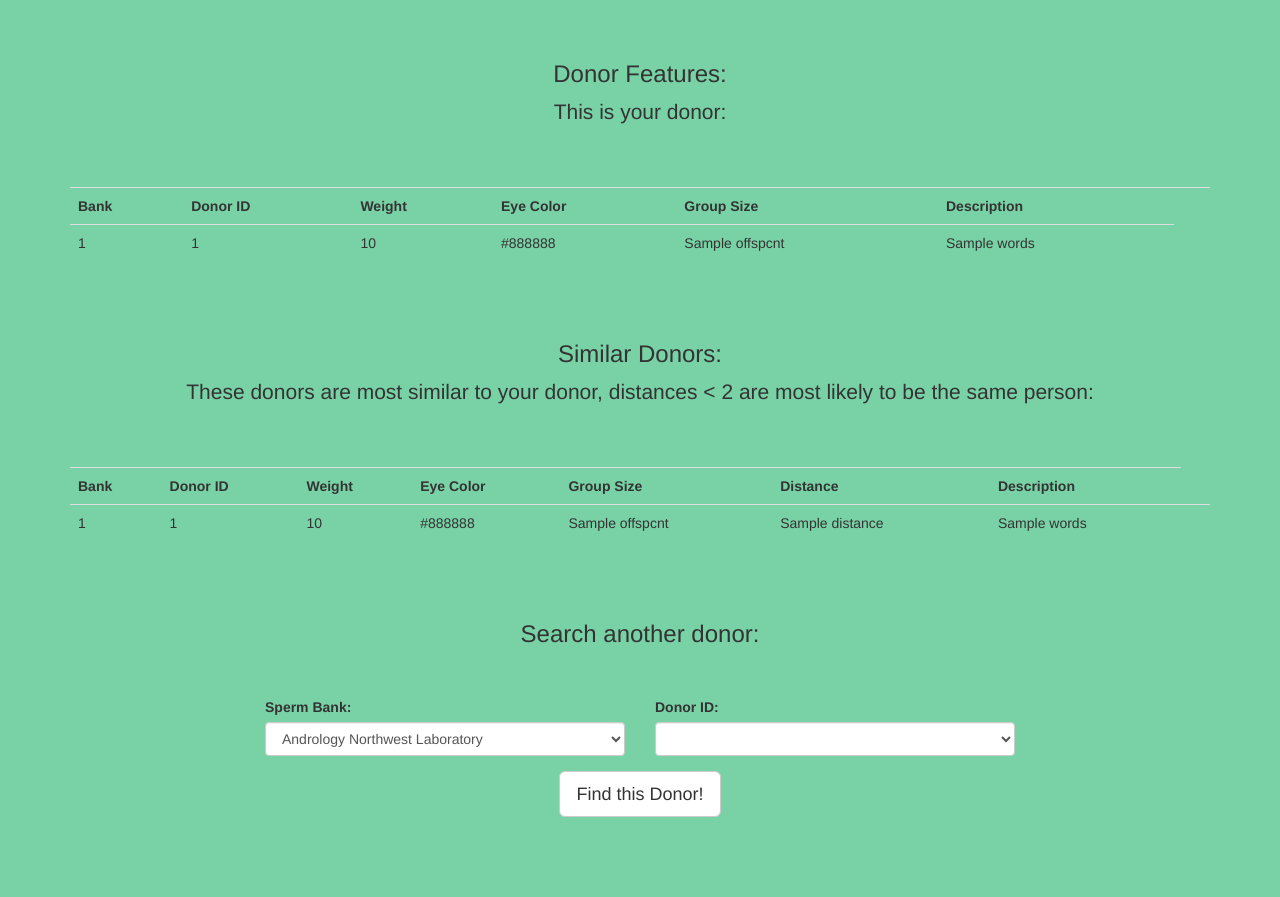
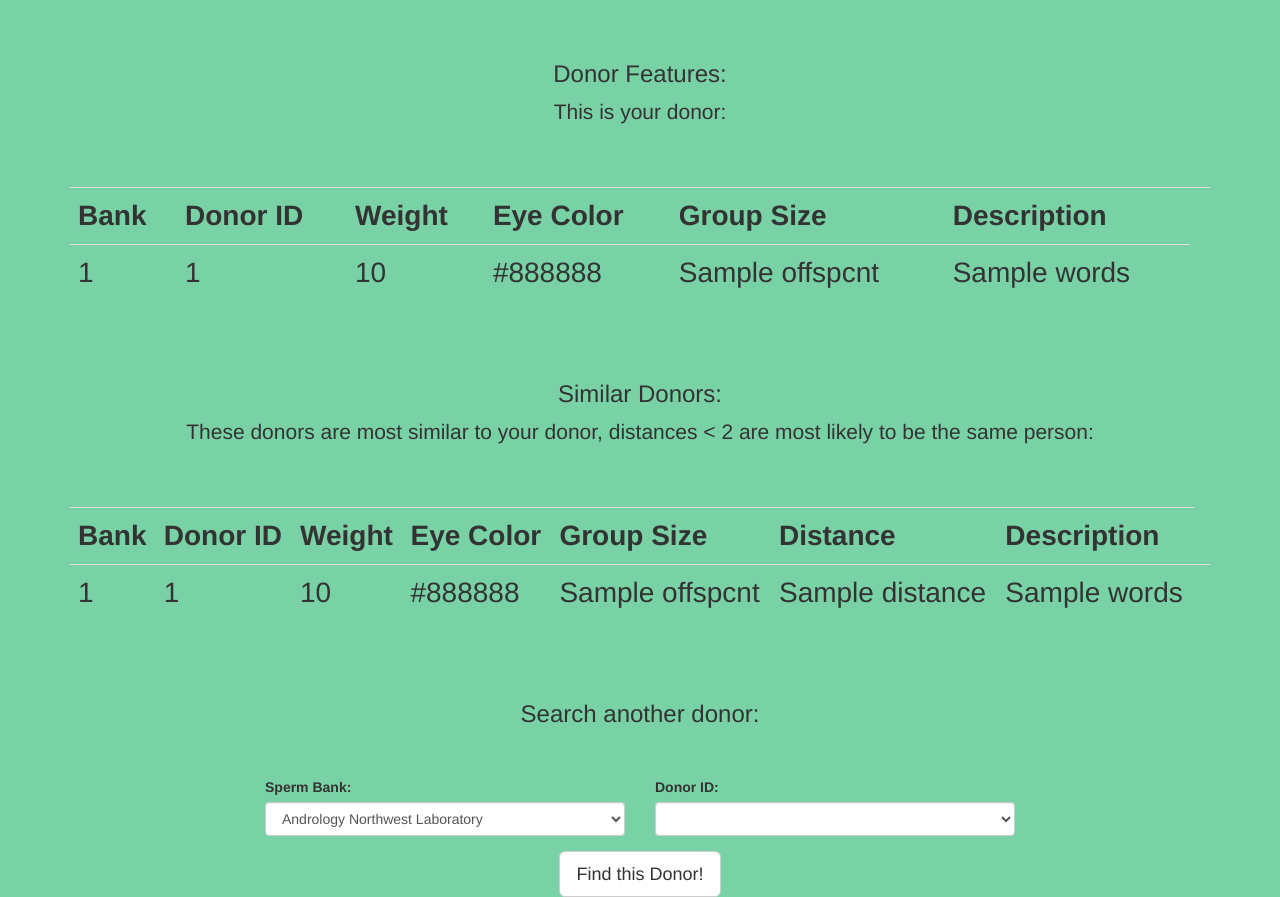
Before and after one commit to nathanvc/super-donor, a Flask app: template dsr_app/templates/output.html in a window 1280 px wide. Shown: the part 232-1129 px from the top of the page. Before the commit the page ends 1049 px from the top, so only its background shows below. Run offline with Flask 2, Linux system fonts and the light colour scheme; the template is opened without the code that fills it: most values are stand-ins (such as "Sample title", 1, 10 or a date in 2020); lists and menus that the app fills with data are empty; parts of the project's set-up code (start-up, migrations or seed data) failed here and were passed over; some libraries are stand-ins or nearby versions.

Commit message:
Larger fontsize

```diff
--- a/dsr_app/static/css/starter-template.css
+++ b/dsr_app/static/css/starter-template.css
@@ -6,3 +6,6 @@ body {
   padding: 40px 15px;
   text-align: center;
 }
+table {
+  font-size: 28px;
+}
```
